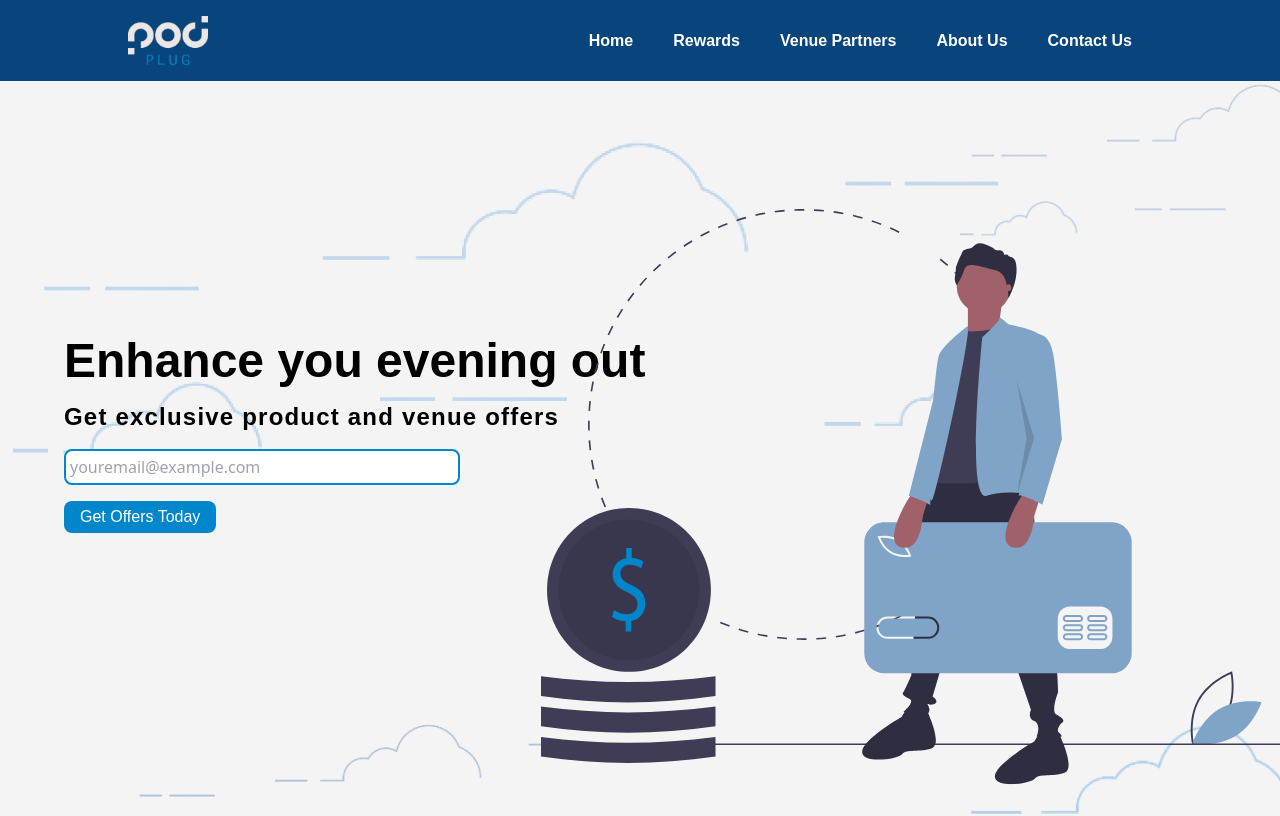
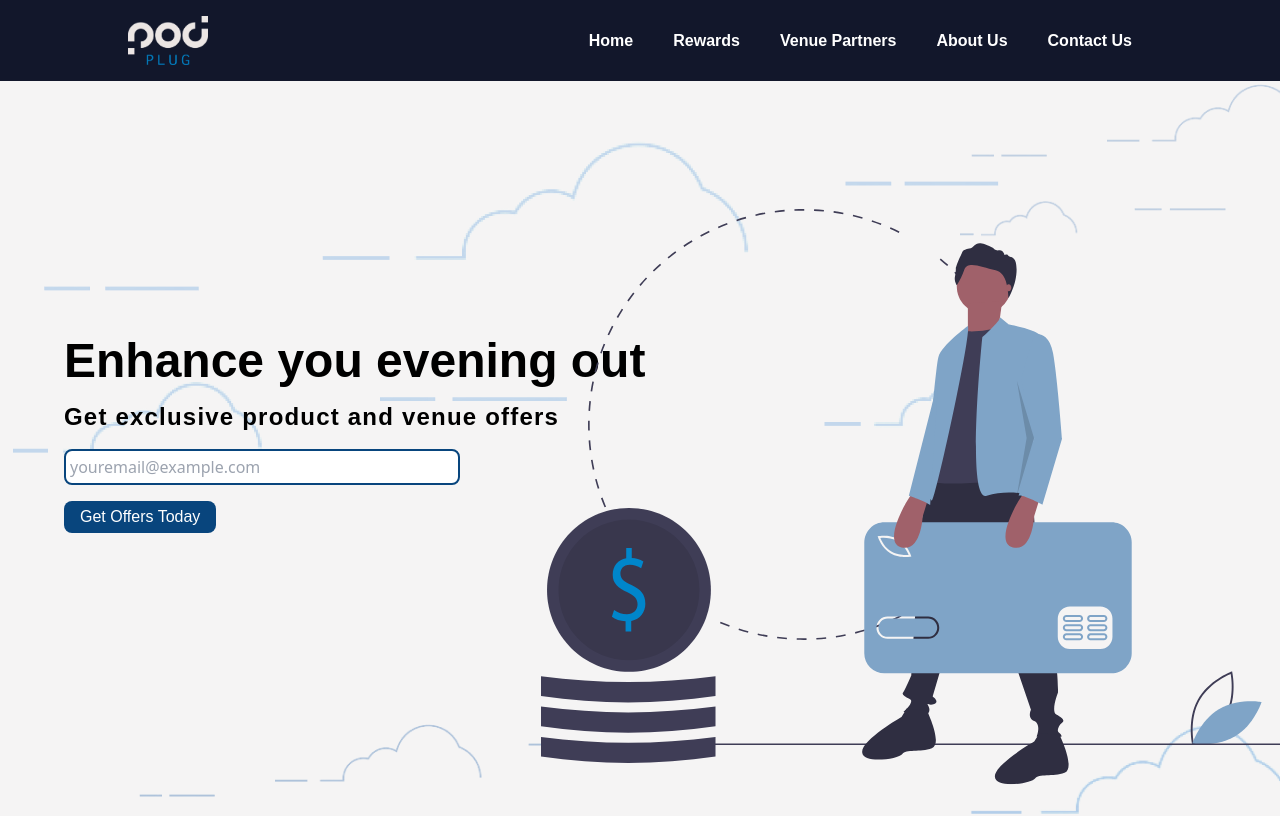
Before and after one commit to Cory-Accardo/pod_plug_main_client, a Next.js app: page /rewards in a window 1280 px wide. Shown: the top 816 px of the page. Built offline with nearby package versions, Linux system fonts and the light colour scheme.

Commit message:
Theme color change

```diff
--- a/components/Header.tsx
+++ b/components/Header.tsx
@@ -19,7 +19,10 @@ export default function Header(props: HeaderProps) {
   const [showMenu, setShowMenu] = useState(false);
   return (
     <>
-      <div className="flex flex-row items-center px-16 py-4 md:px-32 bg-theme-dark relative z-content">
+      <div
+        className="flex flex-row items-center px-16 py-4 md:px-32 relative z-content"
+        style={{ backgroundColor: "#12172B" }}
+      >
         <div className="relative w-20 mr-auto">
           <Image
             src="/logo_small"
--- a/pages/index.tsx
+++ b/pages/index.tsx
@@ -263,7 +263,7 @@ export default function Home() {
           className="relative flex flex-col items-center px-8 sm:px-16 md:px-0 page"
           style={{
             backgroundImage:
-              "linear-gradient(to bottom, #FFF, #FFF 45%, #2D6EB7 100%)",
+              "linear-gradient(to bottom, #FFF, #FFF 25%, #08457D 100%)",
           }}
           ref={kioskContainer}
         >
@@ -448,11 +448,11 @@ export default function Home() {
                           onBlur={() => {
                             setSearchFocused(false);
                           }}
-                          className="w-full px-2 py-1 border-2 rounded-lg border-subtitle-gray md:border-theme-light md:w-auto"
+                          className="w-full px-2 py-1 border-2 rounded-lg border-subtitle-gray md:border-theme-dark md:w-auto"
                         />
                       </form>
                       <button
-                        className="hidden px-6 py-1 ml-4 text-white rounded-lg bg-theme-light md:block"
+                        className="hidden px-6 py-1 ml-4 text-white rounded-lg bg-theme-dark md:block"
                         onClick={submitSearch}
                       >
                         Search
--- a/pages/rewards.tsx
+++ b/pages/rewards.tsx
@@ -132,7 +132,7 @@ export default function Rewards() {
                 Get exclusive product and venue offers
               </div>
               <input
-                className="p-1 rounded-lg border-2 text-base border-subtitle-gray md:border-theme-light w-full md:w-4/5"
+                className="p-1 rounded-lg border-2 text-base border-subtitle-gray md:border-theme-dark w-full md:w-4/5"
                 placeholder="youremail@example.com"
                 ref={emailForm}
                 onChange={() => {
@@ -158,7 +158,7 @@ export default function Rewards() {
               )}
             </div>
             <button
-              className="bg-theme-dark md:bg-theme-light rounded-lg py-1 px-4 text-white font-raleway w-full md:w-auto mt-4"
+              className="bg-theme-dark md:bg-theme-dark rounded-lg py-1 px-4 text-white font-raleway w-full md:w-auto mt-4"
               onClick={() => {
                 signup();
               }}
@@ -181,7 +181,7 @@ export default function Rewards() {
                 >
                   Welcome to Pod Rewards!
                 </div>
-                <div className="text-theme-light text-center font-semibold text-lg md:text-base lg:text-lg absolute bottom-6 px-2">
+                <div className="text-theme-light text-center font-semibold text-lg md:text-base lg:text-lg absolute bottom-6 md:bottom-4 lg:bottom-6 px-2">
                   $10 off your first purchase of any nicotine product just for
                   signing up
                 </div>
@@ -192,7 +192,7 @@ export default function Rewards() {
                   alt="iPhone rewards"
                   className="relative transform left-1/2 -translate-x-1/2 h-28 md:h-24 lg:h-28 mt-8 md:mt-6 lg:mt-8"
                 ></img>
-                <div className="text-theme-light text-center font-semibold text-lg md:text-base lg:text-lg absolute bottom-6 px-2">
+                <div className="text-theme-light text-center font-semibold text-lg md:text-base lg:text-lg absolute bottom-6 md:bottom-4 lg:bottom-6 px-2">
                   $1 off any product when you use Pod Rewards
                 </div>
               </div>
@@ -202,7 +202,7 @@ export default function Rewards() {
                   alt="Reward tags"
                   className="relative transform left-1/2 -translate-x-1/2 h-44 md:h-36 lg:h-44"
                 ></img>
-                <div className="text-theme-light text-center font-semibold text-lg md:text-base lg:text-lg absolute bottom-6 px-2">
+                <div className="text-theme-light text-center font-semibold text-lg md:text-base lg:text-lg absolute bottom-6 md:bottom-4 lg:bottom-6 px-2">
                   Get exclusive discounts on brands and products
                 </div>
               </div>
--- a/tailwind.config.js
+++ b/tailwind.config.js
@@ -11,7 +11,7 @@ module.exports = {
         "title-black": "#12172B",
         "subtitle-gray": "#61636E",
         "hr-gray": "#F1F1F1",
-        "background-blue": "#2D6EB7",
+        "background-blue": "#08457D",
         "background-gray": "#F5F4F4",
         "title-blue-dark": "#12172B",
         "title-blue-light": "#08457D",
```
